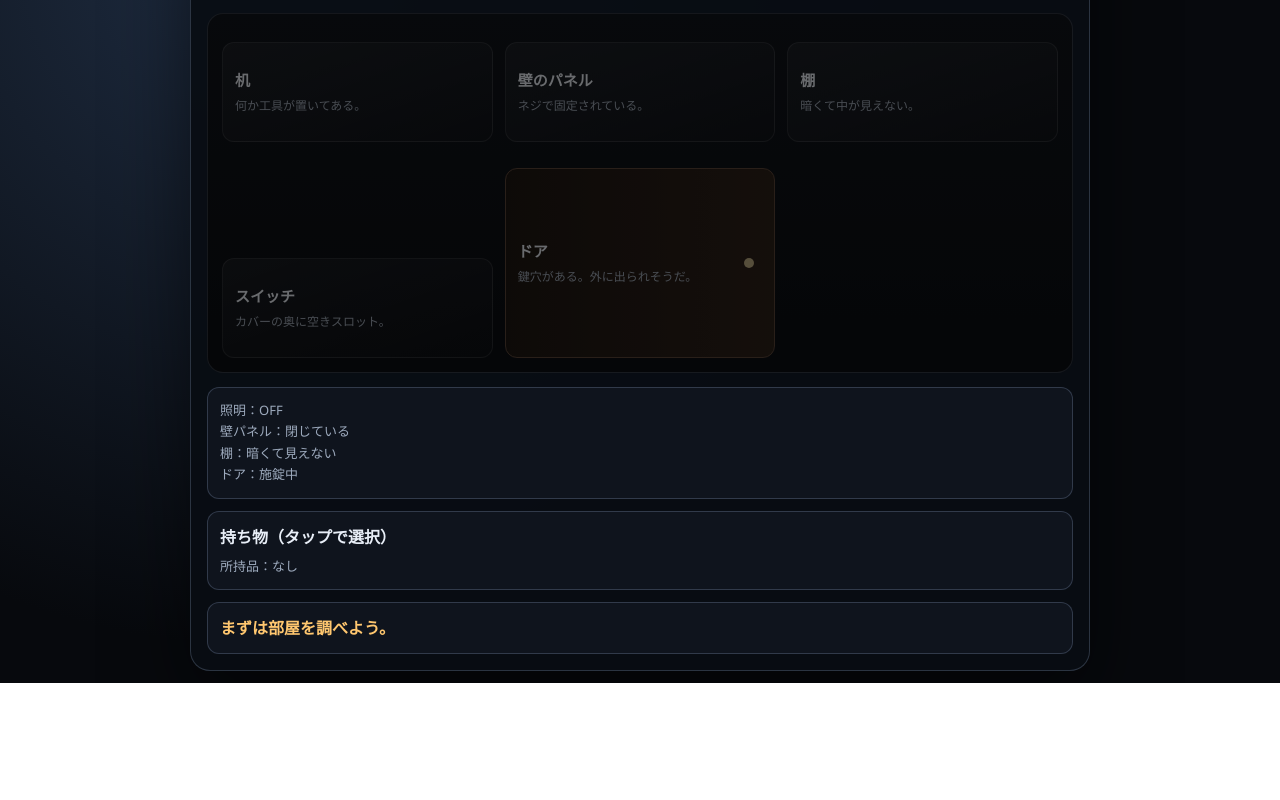
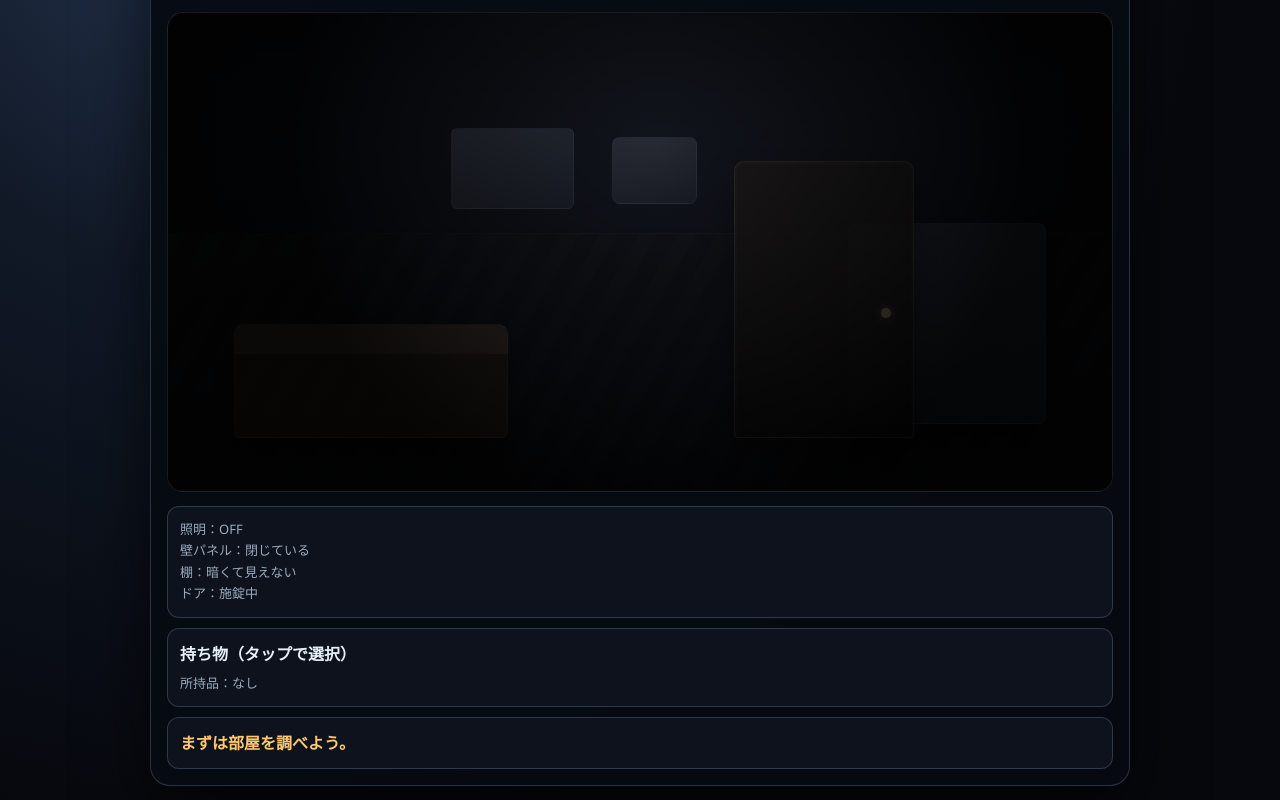
Before and after one commit to Chii222/escape-game, a plain HTML site: page index.html in a window 1280 px wide. Shown: the part 128-928 px from the top of the page. Before the commit the page ends 811 px from the top, so only its background shows below. Drawn offline with Linux system fonts and the light colour scheme.

Commit message:
Redesign room view into immersive single-scene layout

```diff
--- a/index.html
+++ b/index.html
@@ -8,14 +8,16 @@
     * { box-sizing: border-box; }
 
     :root {
-      --bg: #07090d;
-      --panel: #0f141d;
-      --panel-light: #1a2433;
-      --line: rgba(183, 208, 255, 0.2);
-      --text: #e8eef7;
-      --muted: #9daabd;
+      --bg: #06080d;
+      --wall-top: #192334;
+      --wall-bottom: #0f1724;
+      --floor-a: #11161f;
+      --floor-b: #0b1017;
+      --line: rgba(190, 215, 255, 0.2);
+      --text: #e8eef8;
+      --muted: #9aabbe;
       --accent: #8fb0ff;
-      --accent-2: #546fb4;
+      --glow: rgba(128, 163, 255, 0.45);
       --warn: #ffc76f;
     }
 
@@ -23,98 +25,165 @@
       margin: 0;
       min-height: 100vh;
       font-family: "Segoe UI", "Hiragino Sans", "Yu Gothic", sans-serif;
-      background: radial-gradient(circle at 20% 10%, #1f2d42 0%, var(--bg) 55%);
+      background: radial-gradient(circle at 20% 0%, #273854 0%, #111927 30%, var(--bg) 70%);
       color: var(--text);
-      padding: 12px;
+      display: grid;
+      place-items: center;
+      padding: 14px;
     }
 
     .game {
       width: 100%;
-      max-width: 900px;
-      margin: 0 auto;
-      background: rgba(9, 13, 19, 0.95);
+      max-width: 980px;
+      background: rgba(7, 11, 18, 0.94);
       border: 1px solid var(--line);
       border-radius: 20px;
+      box-shadow: 0 30px 70px rgba(0, 0, 0, 0.65);
       overflow: hidden;
-      box-shadow: 0 30px 80px rgba(0, 0, 0, 0.55);
     }
 
-    header { padding: 18px 20px; border-bottom: 1px solid var(--line); }
-    h1 { margin: 0 0 6px; font-size: clamp(24px, 5vw, 34px); letter-spacing: .05em; }
+    header { padding: 18px 20px 14px; border-bottom: 1px solid var(--line); }
+    h1 { margin: 0 0 5px; font-size: clamp(24px, 5vw, 35px); letter-spacing: .05em; }
     .subtitle { color: var(--muted); font-size: 14px; }
-
     main { padding: 16px; display: grid; gap: 14px; }
 
     .room {
-      background: linear-gradient(180deg, #0f141d 0%, #0a0d13 100%);
+      position: relative;
+      min-height: clamp(340px, 48vw, 480px);
+      border-radius: 16px;
       border: 1px solid var(--line);
-      border-radius: 16px;
-      min-height: 360px;
-      padding: 14px;
-      display: grid;
-      grid-template-columns: repeat(3, minmax(0, 1fr));
-      gap: 12px;
-      align-items: end;
-      transition: filter .35s ease, box-shadow .35s ease;
+      overflow: hidden;
+      background: linear-gradient(180deg, var(--wall-top) 0%, var(--wall-bottom) 45%, #0d1522 46%, #0a1018 100%);
+      transition: filter .45s ease, box-shadow .45s ease;
+      box-shadow: inset 0 70px 120px rgba(0, 0, 0, 0.45), inset 0 -40px 80px rgba(0, 0, 0, 0.35);
+    }
+
+    .room::before {
+      content: "";
+      position: absolute;
+      inset: 46% 0 0;
+      background:
+        linear-gradient(170deg, rgba(255,255,255,0.02), transparent 35%),
+        repeating-linear-gradient(120deg, rgba(255,255,255,0.01) 0 16px, rgba(0,0,0,0.08) 16px 34px),
+        linear-gradient(180deg, var(--floor-a), var(--floor-b));
+      border-top: 1px solid rgba(255,255,255,0.08);
+    }
+
+    .room::after {
+      content: "";
+      position: absolute;
+      inset: 0;
+      background: radial-gradient(circle at 52% 28%, rgba(140, 170, 255, 0.12), rgba(0,0,0,0.74) 62%);
+      pointer-events: none;
+      transition: opacity .45s ease;
     }
 
     .room.dark {
-      filter: brightness(0.45) saturate(0.7);
+      filter: brightness(0.48) saturate(0.7);
     }
 
+    .room.dark::after { opacity: 1; }
+    .room:not(.dark)::after { opacity: 0.55; }
+
     .spot {
-      min-height: 100px;
-      border: 1px solid rgba(255,255,255,0.1);
-      border-radius: 12px;
-      padding: 12px;
-      background: linear-gradient(160deg, rgba(255,255,255,0.05), rgba(255,255,255,0.01));
-      color: var(--text);
-      text-align: left;
+      position: absolute;
+      border: 1px solid rgba(160, 190, 255, 0.15);
+      background: transparent;
+      color: transparent;
       cursor: pointer;
-      position: relative;
-      transition: transform .15s ease, border-color .2s ease;
+      transition: border-color .2s ease, box-shadow .2s ease, transform .15s ease;
+      outline: none;
+    }
+
+    .spot:hover,
+    .spot:focus-visible {
+      border-color: rgba(154, 195, 255, 0.68);
+      box-shadow: 0 0 0 2px rgba(102, 141, 225, 0.2), inset 0 0 20px rgba(120, 156, 235, 0.14);
     }
 
     .spot:active { transform: translateY(1px); }
-    .spot:hover { border-color: rgba(143,176,255,0.55); }
-    .spot h3 { margin: 0 0 8px; font-size: 15px; }
-    .spot p { margin: 0; font-size: 12px; color: var(--muted); line-height: 1.45; }
+
+    .glint {
+      position: absolute;
+      inset: 0;
+      border-radius: inherit;
+      background: radial-gradient(circle at 40% 40%, rgba(155, 194, 255, 0.24), rgba(155, 194, 255, 0) 66%);
+      opacity: 0;
+      pointer-events: none;
+      transition: opacity .2s ease;
+    }
+
+    .spot:hover .glint,
+    .spot:focus-visible .glint { opacity: 0.75; }
+
+    .desk {
+      left: 7%; bottom: 11%;
+      width: 29%; height: 24%;
+      border-radius: 10px 10px 6px 6px;
+      background:
+        linear-gradient(180deg, rgba(125, 93, 66, 0.72) 0 26%, rgba(71, 49, 33, 0.76) 26% 100%);
+      box-shadow: 0 18px 20px rgba(0,0,0,0.4);
+    }
+
+    .shelf {
+      right: 7%; bottom: 14%;
+      width: 21%; height: 42%;
+      border-radius: 8px;
+      background: linear-gradient(180deg, rgba(66, 81, 104, 0.74), rgba(39, 51, 71, 0.78));
+      box-shadow: 0 18px 22px rgba(0,0,0,0.45);
+    }
+
+    .wall-panel {
+      left: 30%; top: 24%;
+      width: 13%; height: 17%;
+      border-radius: 6px;
+      background: linear-gradient(160deg, rgba(90, 104, 128, 0.84), rgba(45, 56, 76, 0.84));
+    }
+
+    .switch {
+      left: 47%; top: 26%;
+      width: 9%; height: 14%;
+      border-radius: 8px;
+      background: linear-gradient(160deg, rgba(86, 95, 116, 0.86), rgba(42, 50, 67, 0.86));
+    }
 
     .door {
-      grid-column: 2;
-      min-height: 190px;
-      background: linear-gradient(90deg, #20160f, #322015);
-      border-color: #624331;
+      left: 60%; bottom: 11%;
+      width: 19%; height: 58%;
+      border-radius: 10px 10px 4px 4px;
+      background: linear-gradient(180deg, rgba(55, 40, 28, 0.82), rgba(29, 19, 12, 0.9));
+      border-color: rgba(150, 112, 82, 0.5);
+      box-shadow: inset 0 0 0 2px rgba(255,255,255,0.03), 0 20px 28px rgba(0,0,0,0.52);
     }
 
     .door::after {
       content: "";
-      width: 10px;
-      height: 10px;
+      position: absolute;
+      width: 10px; height: 10px;
       border-radius: 50%;
-      background: #c6ac72;
-      position: absolute;
-      right: 20px;
-      top: 50%;
-      transform: translateY(-50%);
+      right: 12%; top: 53%;
+      background: #cfaf76;
+      box-shadow: 0 0 8px rgba(232, 192, 124, 0.55);
     }
 
-    .panel {
-      display: grid;
-      gap: 12px;
-      grid-template-columns: 1fr;
+    .light-indicator {
+      position: absolute;
+      top: 8%; left: 50%; transform: translateX(-50%);
+      width: 34%; height: 6%;
+      border-radius: 999px;
+      background: linear-gradient(180deg, rgba(229, 239, 255, 0.75), rgba(160, 188, 224, 0.18));
+      box-shadow: 0 0 18px rgba(149, 196, 255, 0.7);
+      opacity: 0;
+      transition: opacity .4s ease;
+      pointer-events: none;
     }
 
-    .card {
-      border: 1px solid var(--line);
-      background: var(--panel);
-      border-radius: 12px;
-      padding: 12px;
-    }
+    .room:not(.dark) .light-indicator { opacity: 0.9; }
 
+    .panel { display: grid; gap: 10px; }
+    .card { border: 1px solid var(--line); background: rgba(14, 20, 30, 0.93); border-radius: 12px; padding: 12px; }
     .status { color: var(--muted); font-size: 13px; line-height: 1.65; }
     .message { min-height: 26px; color: var(--warn); font-weight: 600; }
-
     .inventory { display: flex; gap: 8px; flex-wrap: wrap; margin-top: 8px; }
 
     .item {
@@ -133,24 +202,17 @@
       color: #ffe9bc;
     }
 
-    .clear {
-      display: none;
-      text-align: center;
-      padding: 16px;
-      border-radius: 12px;
-      border: 1px solid rgba(142, 255, 182, 0.35);
-      background: rgba(76, 167, 112, 0.15);
-    }
-
+    .clear { display: none; text-align: center; padding: 16px; border-radius: 12px; border: 1px solid rgba(142, 255, 182, 0.35); background: rgba(76, 167, 112, 0.15); }
     .clear.show { display: block; }
 
     @media (max-width: 680px) {
-      .room {
-        grid-template-columns: 1fr 1fr;
-        min-height: 420px;
-      }
-      .door { grid-column: span 2; }
-      .spot { min-height: 92px; }
+      main { padding: 12px; }
+      .room { min-height: 320px; }
+      .desk { left: 5%; width: 36%; }
+      .door { left: 57%; width: 24%; }
+      .shelf { right: 5%; width: 24%; }
+      .wall-panel { left: 24%; width: 16%; }
+      .switch { left: 45%; width: 12%; }
     }
   </style>
 </head>
@@ -158,29 +220,26 @@
   <div class="game">
     <header>
       <h1>暗室からの脱出</h1>
-      <div class="subtitle">アイテムを調べ、使い、扉を開けて脱出しよう。</div>
+      <div class="subtitle">部屋を調べ、アイテムを使い、ドアを開けて脱出しよう。</div>
     </header>
 
     <main>
-      <section id="room" class="room dark">
-        <button class="spot" onclick="interact('desk')"><h3>机</h3><p>何か工具が置いてある。</p></button>
-        <button class="spot" onclick="interact('wall')"><h3>壁のパネル</h3><p>ネジで固定されている。</p></button>
-        <button class="spot" onclick="interact('shelf')"><h3>棚</h3><p>暗くて中が見えない。</p></button>
-        <button class="spot" onclick="interact('switch')"><h3>スイッチ</h3><p>カバーの奥に空きスロット。</p></button>
-        <button class="spot door" onclick="interact('door')"><h3>ドア</h3><p>鍵穴がある。外に出られそうだ。</p></button>
+      <section id="room" class="room dark" aria-label="部屋">
+        <div class="light-indicator"></div>
+        <button class="spot desk" onclick="interact('desk')" aria-label="机"><span class="glint"></span></button>
+        <button class="spot wall-panel" onclick="interact('wall')" aria-label="壁のパネル"><span class="glint"></span></button>
+        <button class="spot shelf" onclick="interact('shelf')" aria-label="棚"><span class="glint"></span></button>
+        <button class="spot switch" onclick="interact('switch')" aria-label="スイッチ"><span class="glint"></span></button>
+        <button class="spot door" onclick="interact('door')" aria-label="ドア"><span class="glint"></span></button>
       </section>
 
       <section class="panel">
-        <div class="card">
-          <div class="status" id="statusText"></div>
-        </div>
+        <div class="card"><div class="status" id="statusText"></div></div>
         <div class="card">
           <div><strong>持ち物（タップで選択）</strong></div>
           <div class="inventory" id="inventory"></div>
         </div>
-        <div class="card">
-          <div class="message" id="message"></div>
-        </div>
+        <div class="card"><div class="message" id="message"></div></div>
       </section>
 
       <section id="clear" class="clear">
```
